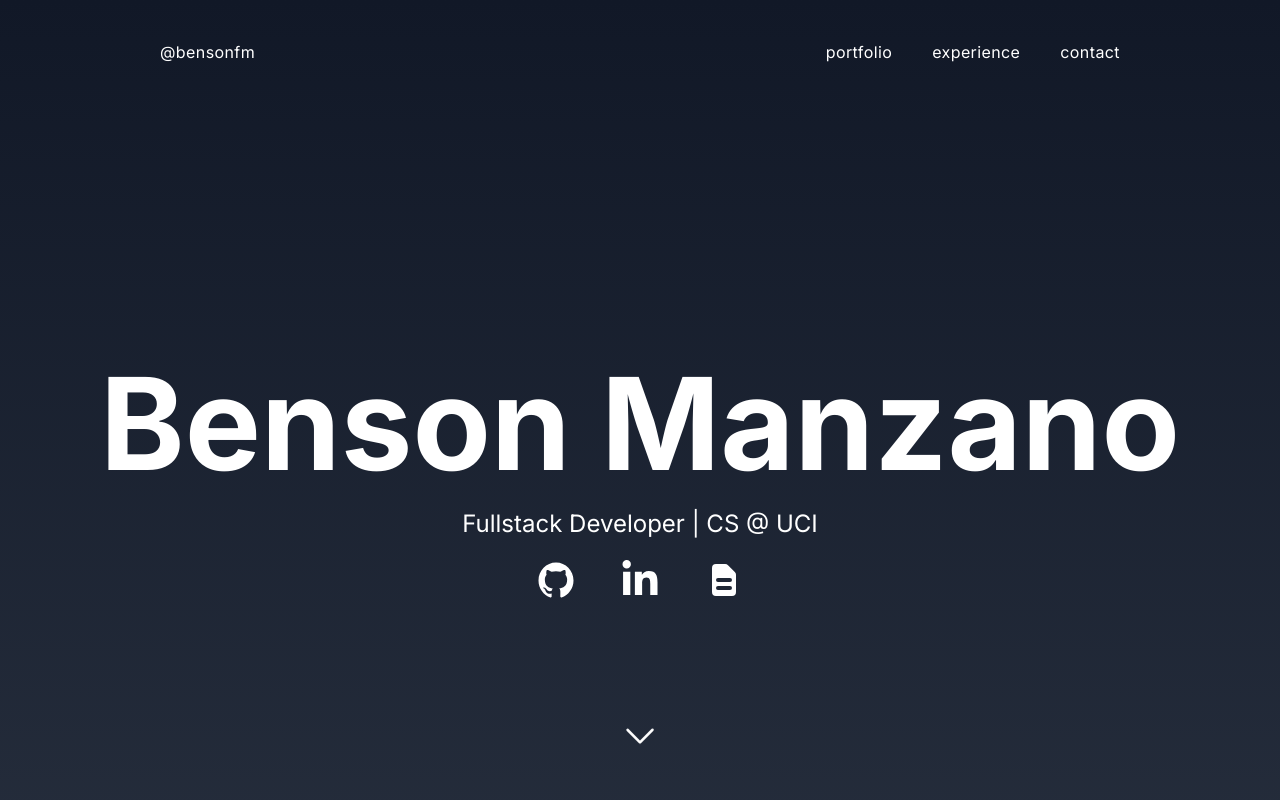
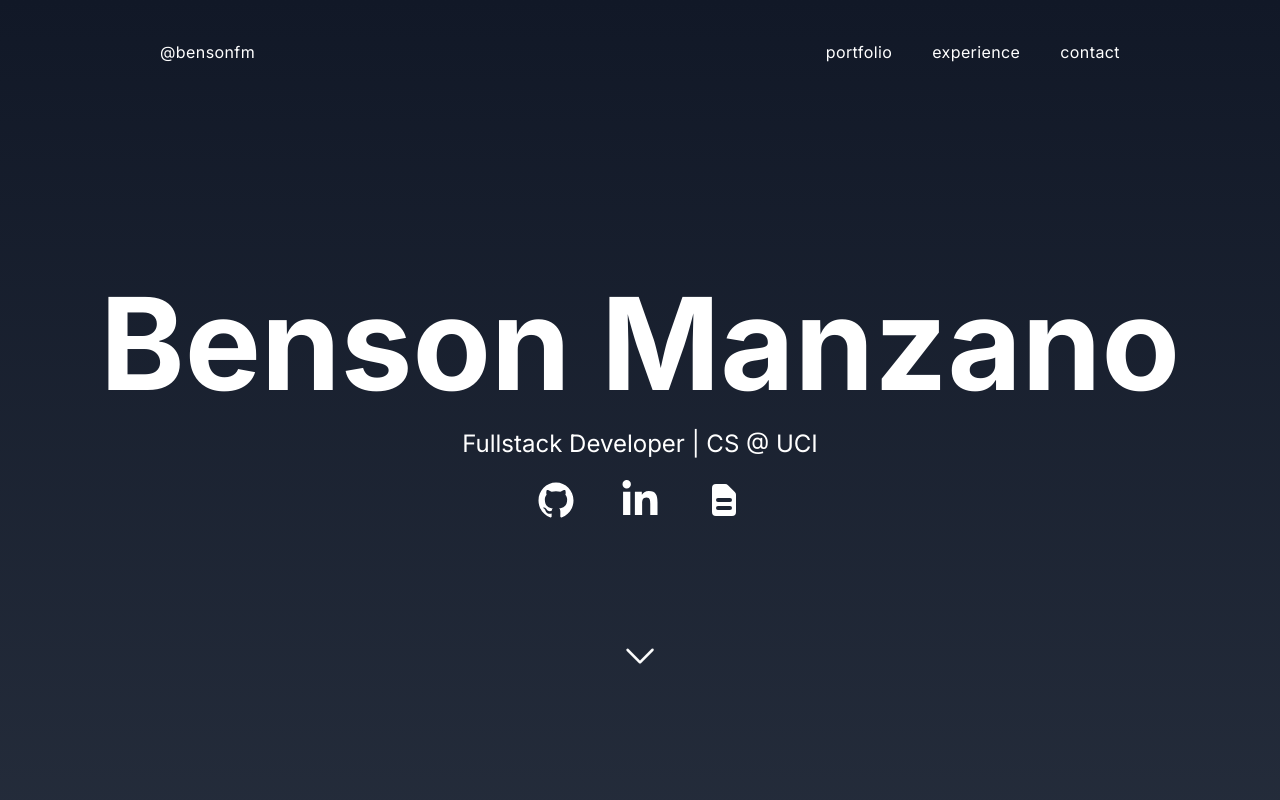
Before and after one commit to benson-fm/portfolio, a Next.js app: page / in a window 1280 px wide. Shown: the top 800 px of the page. Built offline with nearby package versions, Linux system fonts and the light colour scheme.

Commit message:
Made some changes to the heights

```diff
--- a/src/app/page.tsx
+++ b/src/app/page.tsx
@@ -6,7 +6,7 @@ import Portfolio from "@/components/portfolio";
 export default function Home() {
   return (
     <main className="scroll-smooth bg-gradient-to-b from-gray-900 to-gray-600 min-h-dvh text-white">
-      <div className="flex flex-col min-h-dvh gap-80">
+      <div className="flex flex-col min-h-dvh gap-60">
         <Navbar />
         <Hero />
       </div>
```
